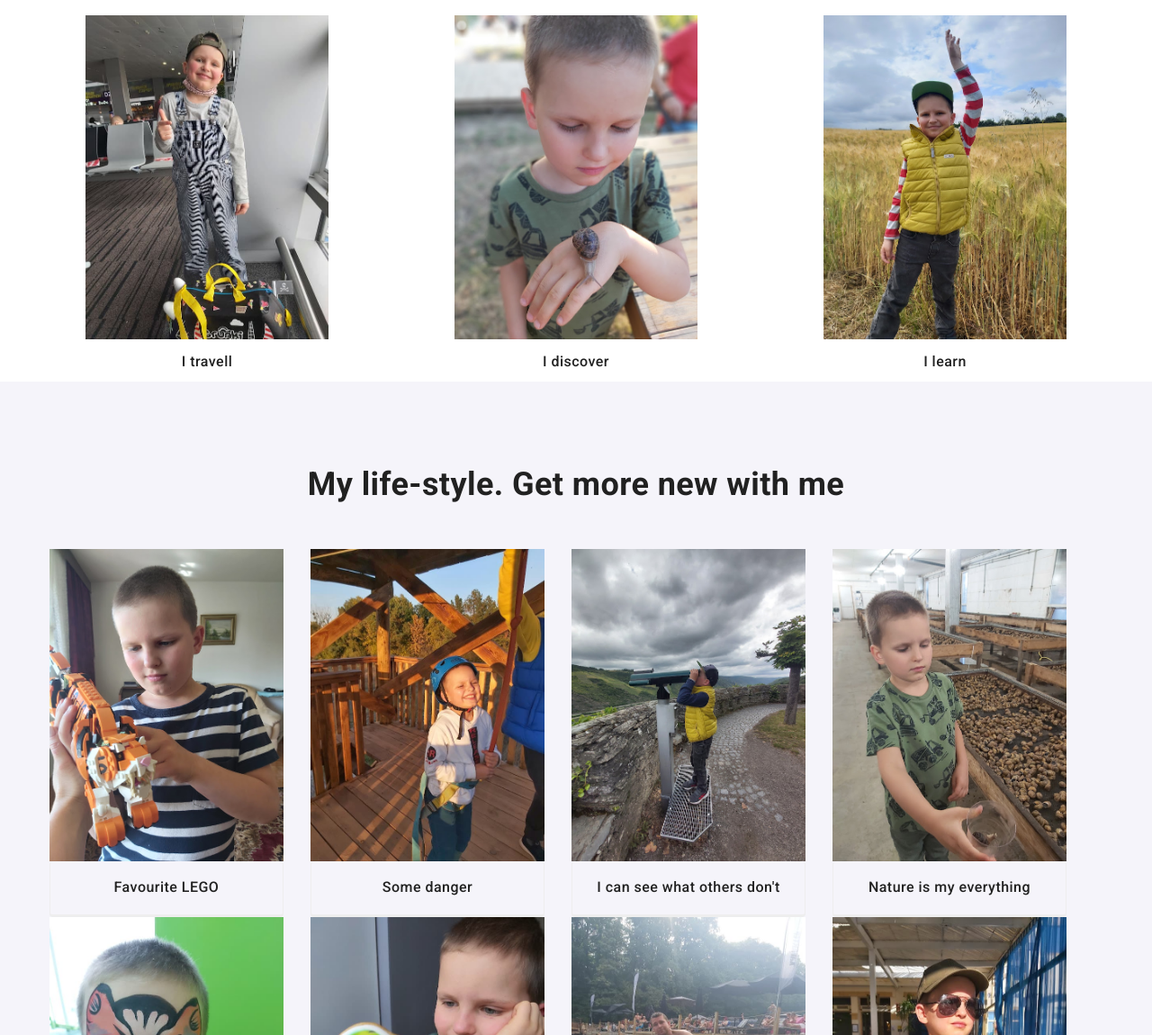
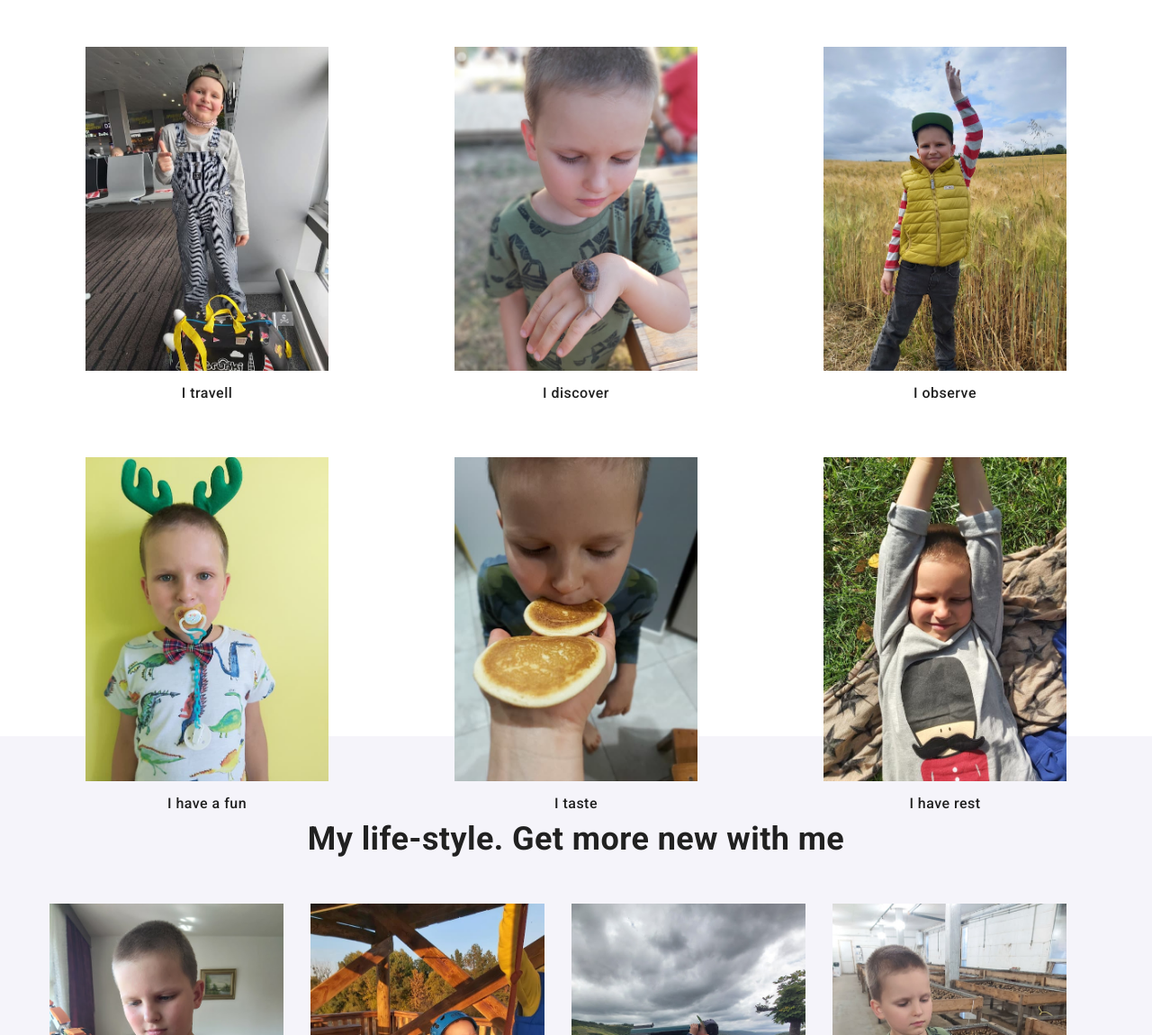
Before and after one commit to natysych/Kira, a plain HTML site: page index.html in a window 1280 px wide. Shown: the part 618-1768 px from the top of the page at 90% size. Drawn offline with nearby package versions, Linux system fonts and the light colour scheme.

Commit message:
Kira 12072022

```diff
--- a/css/styles.css
+++ b/css/styles.css
@@ -212,10 +212,11 @@ flex-wrap: wrap;
 
 .pics-wrap {
     display: flex;
+    flex-wrap: wrap;
     align-items: center;
     justify-content: space-between;
     width: 1170px;
-    height: 386px;
+    height: 780px;
 
 }
 /* .pic:not(:last-child) {
--- a/index.html
+++ b/index.html
@@ -77,22 +77,40 @@
         <div class="container">
         <h2 class="header-h">My hobbies and pleasures</h2>
         <ul class="pics-wrap">
-            <li class="pic-one">
+            <li>
                 <figure class="pic">
                 <img src="./images/23.jpg" alt="" width="270">
                 <figcaption class="pics-text">I travell</figcaption>
                 </figure>
             </li>
-            <li class="pic-two">
+            <li>
                 <figure class="pic">
                 <img src="./images/1.jpg" alt="" width="270">
                 <figcaption class="pics-text">I discover</figcaption>
                 </figure>
             </li>
+            <li>
+                <figure class="pic">
+                <img src="./images/7.jpg" alt="" width="270">
+                <figcaption class="pics-text">I observe</figcaption>
+                </figure>
+            </li>
+            <li>
+                <figure class="pic">
+                    <img src="./images/30.jpg" alt="" width="270">
+                    <figcaption class="pics-text">I have a fun</figcaption>
+                </figure>
+            </li>
+            <li>
+                <figure class="pic">
+                    <img src="./images/31.jpg" alt="" width="270">
+                    <figcaption class="pics-text">I taste</figcaption>
+                </figure>
+            </li>
             <li class="pic-three">
                 <figure class="pic">
-                <img src="./images/7.jpg" alt="" width="270">
-                <figcaption class="pics-text">I learn</figcaption>
+                    <img src="./images/29.jpg" alt="" width="270">
+                    <figcaption class="pics-text">I have rest</figcaption>
                 </figure>
             </li>
         </ul>
```
Also changed, not shown: images/30.jpg (added), images/31.jpg (added), images/32.jpg (added), images/33.jpg (added), images/34.jpg (added), images/35.jpg (added).
